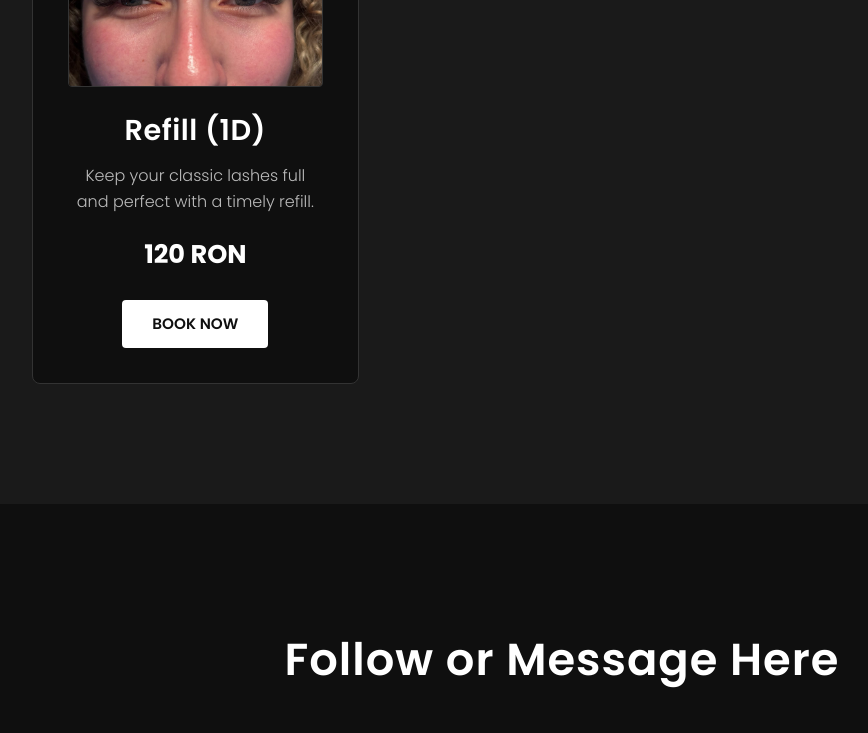
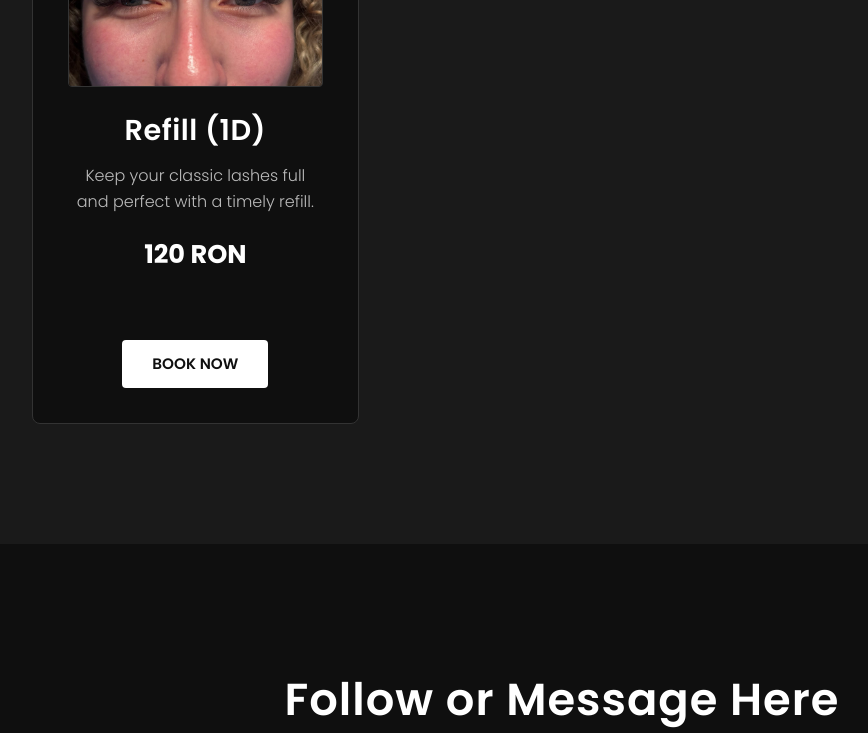
Before and after one commit to Suciones/alenegrea.studio, a plain HTML site: page index.html in a window 1280 px wide. Shown: the part 2411-3144 px from the top of the page, without its empty margins (78-946 px from the left). Drawn offline with Linux system fonts and the light colour scheme; a script that the page names is missing.

Commit message:
final final commit

```diff
--- a/styles.css
+++ b/styles.css
@@ -16,6 +16,13 @@
     box-sizing: border-box;
 }
 
+/* CRITICAL FIX for iPhone/Mobile Viewport rendering */
+html, body {
+    width: 100%;
+    min-width: 100%;
+    overflow-x: hidden; /* Prevents horizontal scroll from layout issues */
+}
+
 html {
     scroll-behavior: smooth;
 }
@@ -25,7 +32,6 @@ body {
     background-color: var(--bg-dark);
     color: var(--text-light);
     line-height: 1.6;
-    overflow-x: hidden;
 }
 
 /* Utility Class */
@@ -152,13 +158,16 @@ section {
 /* --- 3. Services Section --- */
 .services-section {
     background-color: var(--card-dark);
-    min-height: 400px;
+    /* Ensure vertical space for mobile visibility */
+    min-height: 80vh;
 }
 
 .service-grid {
     display: grid;
     grid-template-columns: repeat(auto-fit, minmax(280px, 1fr));
     gap: 40px;
+    /* NEW: Ensures grid rows render even if content is complex */
+    grid-auto-rows: minmax(auto, 1fr);
 }
 
 .service-card {
@@ -169,7 +178,7 @@ section {
     border: 1px solid var(--line-color);
     transition: transform 0.3s ease, box-shadow 0.3s ease;
 
-    /* Ensures content displays correctly on all screen sizes */
+    /* Ensure content displays correctly as a column */
     display: flex;
     flex-direction: column;
     align-items: center;
@@ -269,7 +278,7 @@ section {
 .social-previews {
     display: grid;
     grid-template-columns: 1fr 1fr;
-    /* CRITICAL FIX: Forces siblings (social-embed cards) to equal height */
+    /* Forces siblings (social-embed cards) to equal height on desktop */
     grid-auto-rows: 1fr;
     gap: 30px;
     max-width: 900px;
@@ -283,7 +292,6 @@ section {
     text-align: center;
     border: 1px solid var(--line-color);
     overflow: hidden;
-    /* Allows content to stretch within the equal-height card */
     display: flex;
     flex-direction: column;
 }
@@ -303,12 +311,11 @@ section {
     width: 100% !important;
     margin: 0 auto;
 
-    /* CRITICAL FIX: Make the blockquote fill the remaining vertical space */
+    /* Make the blockquote fill the remaining vertical space */
     flex-grow: 1;
     display: block;
     position: relative;
 
-    /* Sets the aspect ratio of the main content box (adjust as needed, 1/1 is square) */
     aspect-ratio: 1 / 1;
 }
 
```
